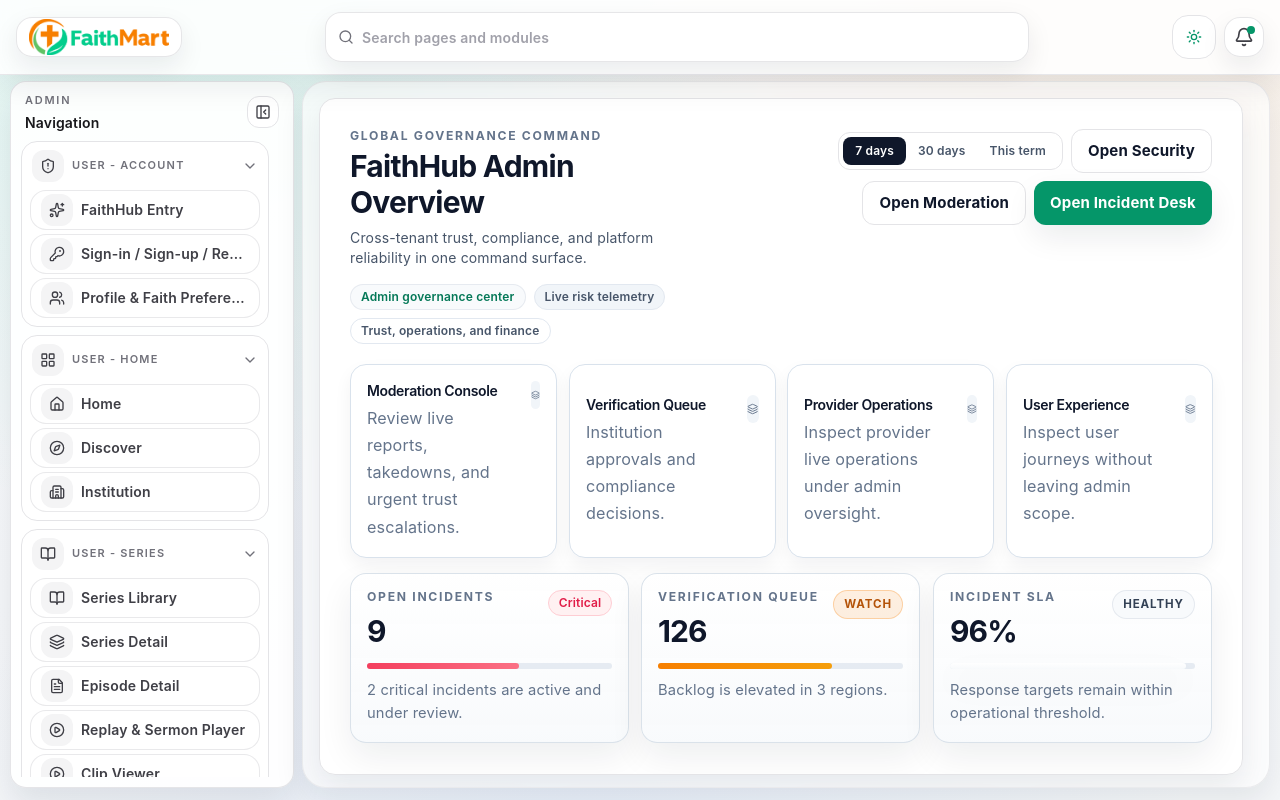
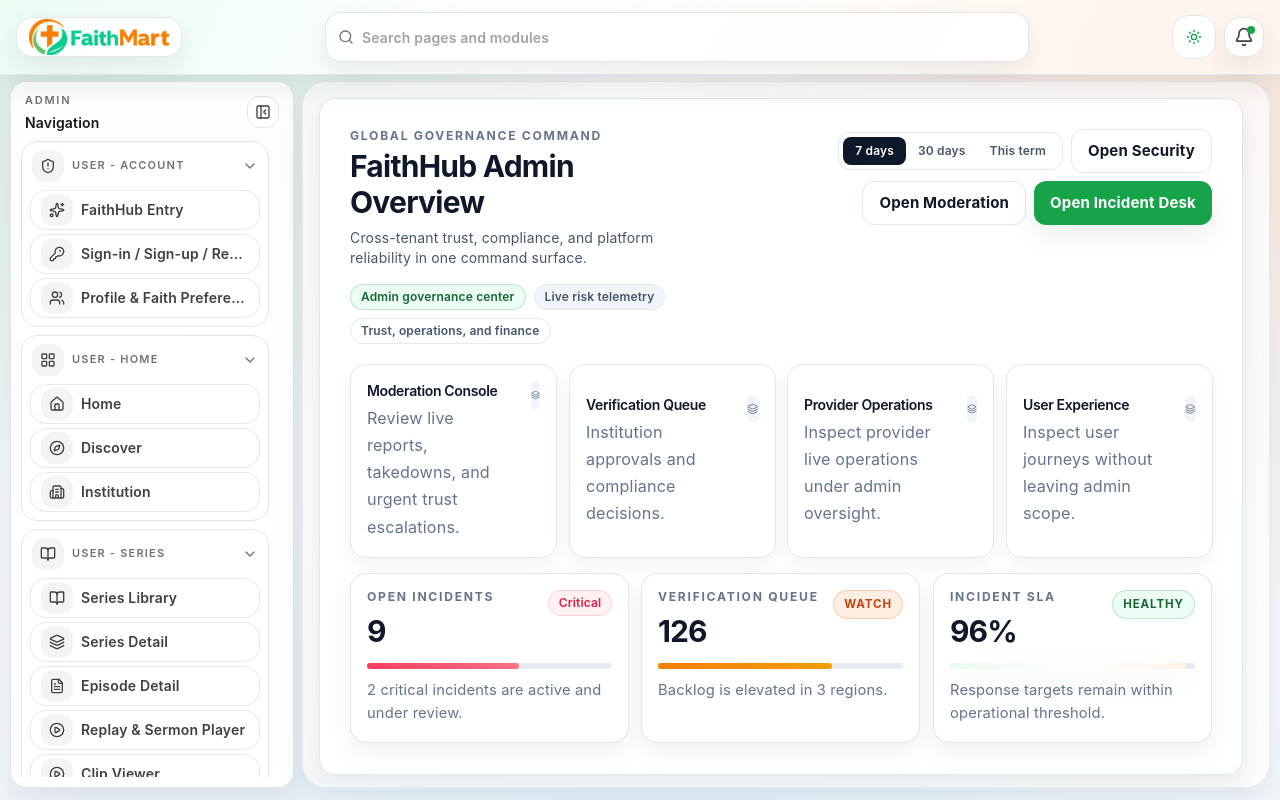
Before and after one commit to ayesigaisaac/FaithHub_MyLiveDealz_Buyer, a React (Vite) app: page /app/admin/overview in a window 1280 px wide. Built offline with nearby package versions, Linux system fonts and the light colour scheme.

Commit message:
style: roll out global evzone brand system across app

```diff
--- a/src/components/ui/button.tsx
+++ b/src/components/ui/button.tsx
@@ -21,8 +21,8 @@ function resolveStyles(variant: Variant): { variant: MuiButtonProps["variant"];
         boxShadow: "none",
         backgroundColor: "var(--surface)",
         "&:hover": {
-          borderColor: "var(--border)",
-          backgroundColor: "var(--surface)",
+          borderColor: "color-mix(in srgb, var(--accent) 45%, var(--border) 55%)",
+          backgroundColor: "color-mix(in srgb, var(--accent-soft) 32%, var(--surface) 68%)",
           boxShadow: "none",
         },
       },
@@ -34,8 +34,9 @@ function resolveStyles(variant: Variant): { variant: MuiButtonProps["variant"];
       variant: "text",
       sx: {
         textTransform: "none",
+        color: "var(--text-primary)",
         "&:hover": {
-          backgroundColor: "transparent",
+          backgroundColor: "var(--accent-soft)",
         },
       },
     };
@@ -49,9 +50,8 @@ function resolveStyles(variant: Variant): { variant: MuiButtonProps["variant"];
       backgroundColor: "var(--accent)",
       color: "#ffffff",
       "&:hover": {
-        backgroundColor: "var(--accent)",
-        filter: "none",
-        boxShadow: "var(--shadow-soft)",
+        backgroundColor: "var(--accent-strong)",
+        boxShadow: "0 14px 30px rgba(22, 163, 74, 0.28)",
       },
     },
   };
--- a/src/constants/ctaStyles.ts
+++ b/src/constants/ctaStyles.ts
@@ -2,10 +2,10 @@ export type CtaPriority = "primary" | "secondary" | "accent";
 
 export function ctaPriorityClass(priority: CtaPriority) {
   if (priority === "primary") {
-    return "border-transparent bg-[#059669] text-white hover:bg-[#047857]";
+    return "border-transparent bg-[#16a34a] text-white hover:bg-[#15803d]";
   }
   if (priority === "accent") {
-    return "border-transparent bg-[#f77f00] text-white hover:bg-[#e56f00]";
+    return "border-transparent bg-[#f97316] text-white hover:bg-[#ea580c]";
   }
   return "border-slate-200 bg-white text-slate-700 hover:bg-slate-50";
 }
--- a/src/styles/globals.css
+++ b/src/styles/globals.css
@@ -5,28 +5,26 @@
 :root {
   color-scheme: light;
   font-family: "Inter", "Manrope", "Plus Jakarta Sans", "Segoe UI Variable", "Trebuchet MS", sans-serif;
-  --bg: #f4f6f8;
+  --primary: #16a34a;
+  --primary-strong: #15803d;
+  --accent-orange: #f97316;
+  --bg: #f8fafc;
   --surface: #ffffff;
   --card: #ffffff;
-  --panel: #f4f4f5;
-  --border: #e4e4e7;
-  --text-primary: #0f172a;
-  --text-secondary: #52525b;
-  --accent: #059669;
-  --accent-soft: rgba(5, 150, 105, 0.12);
-  --accent-strong: #047857;
-  --warning: #f77f00;
-  --shadow-soft: 0 12px 30px rgba(15, 23, 42, 0.08);
-  --fh-shadow-card: 0 14px 34px rgba(15, 23, 42, 0.08);
-  --fh-shadow-card-hover: 0 22px 44px rgba(15, 23, 42, 0.13);
-  --fh-shell-topbar: linear-gradient(180deg, rgba(255, 255, 255, 0.98), rgba(248, 250, 252, 0.96));
-  --fh-hero-grad: linear-gradient(
-    180deg,
-    rgba(255, 255, 255, 0.98) 0%,
-    rgba(248, 250, 252, 0.97) 68%,
-    rgba(241, 245, 249, 0.98) 100%
-  );
-  --fh-hero-border: rgba(148, 163, 184, 0.18);
+  --panel: #eff4f9;
+  --border: #dfe7f1;
+  --text-primary: #111827;
+  --text-secondary: #475569;
+  --accent: var(--primary);
+  --accent-soft: rgba(22, 163, 74, 0.14);
+  --accent-strong: var(--primary-strong);
+  --warning: var(--accent-orange);
+  --shadow-soft: 0 10px 26px rgba(15, 23, 42, 0.08);
+  --fh-shadow-card: 0 12px 28px rgba(15, 23, 42, 0.08);
+  --fh-shadow-card-hover: 0 18px 36px rgba(15, 23, 42, 0.12);
+  --fh-shell-topbar: linear-gradient(120deg, rgba(236, 253, 243, 0.92), rgba(255, 255, 255, 0.96) 40%, rgba(255, 244, 235, 0.92));
+  --fh-hero-grad: linear-gradient(120deg, #eaf9ef 0%, #ffffff 52%, #fff2e8 100%);
+  --fh-hero-border: rgba(22, 163, 74, 0.2);
   --fh-nav-shell-bg: #f8fafc;
   --fh-nav-shell-border: #d8e1ea;
   --fh-nav-title: #0f172a;
@@ -75,23 +73,23 @@
   --fh-scroll-thumb: #6f859b;
   --fh-scroll-thumb-hover: #546b82;
   --fh-page-canvas-grad:
-    radial-gradient(circle at 14% -8%, rgba(3, 205, 140, 0.12), transparent 42%),
-    radial-gradient(circle at 88% -10%, rgba(247, 127, 0, 0.1), transparent 46%),
-    radial-gradient(circle at 45% 108%, rgba(59, 130, 246, 0.08), transparent 56%),
-    linear-gradient(180deg, #f8fafc 0%, #f4f6f8 100%);
-  --fh-page-header-bg: linear-gradient(180deg, rgba(255, 255, 255, 0.98), rgba(248, 250, 252, 0.94));
-  --fh-page-header-border: rgba(216, 225, 233, 0.9);
-  --fh-page-header-shadow: 0 14px 34px rgba(15, 23, 42, 0.09);
-  --fh-surface-card-bg: linear-gradient(180deg, rgba(255, 255, 255, 0.99), rgba(248, 250, 252, 0.97));
-  --fh-surface-card-border: rgba(215, 224, 233, 0.92);
-  --fh-surface-card-shadow: 0 14px 34px rgba(15, 23, 42, 0.07);
-  --fh-surface-card-shadow-hover: 0 20px 44px rgba(15, 23, 42, 0.11);
-  --fh-surface-subtle-bg: #f8fafd;
-  --fh-surface-subtle-border: #d9e2ec;
-  --fh-surface-accent-bg: linear-gradient(180deg, rgba(255, 255, 255, 0.99), rgba(248, 250, 252, 0.97));
-  --fh-surface-accent-border: rgba(148, 163, 184, 0.18);
-  --fh-surface-warm-bg: #fffaf3;
-  --fh-surface-warm-border: rgba(247, 127, 0, 0.2);
+    radial-gradient(circle at 8% -2%, rgba(22, 163, 74, 0.14), transparent 38%),
+    radial-gradient(circle at 94% 2%, rgba(249, 115, 22, 0.14), transparent 42%),
+    radial-gradient(circle at 52% 110%, rgba(14, 165, 233, 0.08), transparent 56%),
+    linear-gradient(180deg, #f8fafc 0%, #f2f7fb 100%);
+  --fh-page-header-bg: linear-gradient(120deg, rgba(236, 253, 243, 0.78), rgba(255, 255, 255, 0.94) 44%, rgba(255, 244, 235, 0.74));
+  --fh-page-header-border: rgba(205, 223, 213, 0.9);
+  --fh-page-header-shadow: 0 12px 28px rgba(15, 23, 42, 0.08);
+  --fh-surface-card-bg: #ffffff;
+  --fh-surface-card-border: rgba(222, 230, 240, 0.98);
+  --fh-surface-card-shadow: 0 10px 24px rgba(15, 23, 42, 0.06);
+  --fh-surface-card-shadow-hover: 0 16px 34px rgba(15, 23, 42, 0.1);
+  --fh-surface-subtle-bg: #f7fafd;
+  --fh-surface-subtle-border: #dfe7f1;
+  --fh-surface-accent-bg: linear-gradient(120deg, rgba(236, 253, 243, 0.46), rgba(255, 255, 255, 0.92) 55%, rgba(255, 244, 235, 0.42));
+  --fh-surface-accent-border: rgba(22, 163, 74, 0.22);
+  --fh-surface-warm-bg: #fff7ef;
+  --fh-surface-warm-border: rgba(249, 115, 22, 0.26);
 
   /* Legacy vars used throughout the codebase. */
   --faithhub-page-bg: var(--bg);
@@ -385,9 +383,9 @@ a,
 }
 
 .fh-shell-topbar {
-  background: rgb(255 255 255 / 0.86);
-  border-color: rgb(228 228 231 / 0.88);
-  backdrop-filter: blur(14px);
+  background: var(--fh-shell-topbar);
+  border-color: rgb(223 231 241 / 0.92);
+  backdrop-filter: blur(16px);
 }
 
 .fh-shell-control {
@@ -408,7 +406,7 @@ a,
 
 .fh-shell-control:focus-visible {
   outline: none;
-  box-shadow: 0 0 0 2px rgba(3, 205, 140, 0.2), 0 10px 26px rgba(15, 23, 42, 0.08);
+  box-shadow: 0 0 0 2px var(--accent-soft), 0 10px 26px rgba(15, 23, 42, 0.08);
 }
 
 .fh-surface-card {
@@ -439,7 +437,7 @@ a,
   inset: 0;
   border-radius: inherit;
   pointer-events: none;
-  background: linear-gradient(132deg, rgba(5, 55, 40, 0.22), rgba(5, 55, 40, 0.08) 44%, rgba(5, 55, 40, 0.14));
+  background: linear-gradient(132deg, rgba(22, 163, 74, 0.1), rgba(255, 255, 255, 0.04) 44%, rgba(249, 115, 22, 0.1));
 }
 
 .fh-hero-card > * {
@@ -455,101 +453,44 @@ a,
   text-shadow: 0 2px 10px rgba(15, 23, 42, 0.5);
 }
 
-/* Readability guardrail for legacy mint hero gradients that still use white copy. */
-:is(
-    [class*="bg-gradient-to-br"][class*="from-[#03cd8c]"][class*="to-[#eafcf6]"],
-    [class*="bg-gradient-to-br"][class*="from-[#03cd8c]"][class*="to-[#ebfcf6]"],
-    [class*="bg-gradient-to-br"][class*="from-[#03cd8c]"][class*="to-[#ebfbf4]"],
-    [class*="bg-gradient-to-br"][class*="from-[#03cd8c]"][class*="to-[#e9fbf3]"],
-    [class*="bg-gradient-to-br"][class*="from-[#03cd8c]"][class*="to-[#eef6f2]"],
-    [class*="bg-gradient-to-br"][class*="from-[#03cd8c]"][class*="to-[#edf6f2]"]
-  ) {
-  background-image: linear-gradient(
-    132deg,
-    rgba(5, 128, 92, 0.96) 0%,
-    rgba(7, 148, 108, 0.93) 44%,
-    rgba(16, 86, 82, 0.96) 100%
-  ) !important;
-  border-color: rgba(4, 118, 86, 0.5) !important;
-}
-
-:is(
-    [class*="bg-gradient-to-br"][class*="from-[#03cd8c]"][class*="to-[#eafcf6]"],
-    [class*="bg-gradient-to-br"][class*="from-[#03cd8c]"][class*="to-[#ebfcf6]"],
-    [class*="bg-gradient-to-br"][class*="from-[#03cd8c]"][class*="to-[#ebfbf4]"],
-    [class*="bg-gradient-to-br"][class*="from-[#03cd8c]"][class*="to-[#e9fbf3]"],
-    [class*="bg-gradient-to-br"][class*="from-[#03cd8c]"][class*="to-[#eef6f2]"],
-    [class*="bg-gradient-to-br"][class*="from-[#03cd8c]"][class*="to-[#edf6f2]"]
-  )
-  [class~="text-white"],
-:is(
-    [class*="bg-gradient-to-br"][class*="from-[#03cd8c]"][class*="to-[#eafcf6]"],
-    [class*="bg-gradient-to-br"][class*="from-[#03cd8c]"][class*="to-[#ebfcf6]"],
-    [class*="bg-gradient-to-br"][class*="from-[#03cd8c]"][class*="to-[#ebfbf4]"],
-    [class*="bg-gradient-to-br"][class*="from-[#03cd8c]"][class*="to-[#e9fbf3]"],
-    [class*="bg-gradient-to-br"][class*="from-[#03cd8c]"][class*="to-[#eef6f2]"],
-    [class*="bg-gradient-to-br"][class*="from-[#03cd8c]"][class*="to-[#edf6f2]"]
-  )
-  [class*="text-white/"] {
-  color: #ffffff !important;
-  text-shadow: 0 2px 12px rgba(15, 23, 42, 0.45);
-}
-
-/* Stronger readability guardrail for legacy mint hero gradients across pages. */
+/* Brand guardrail for legacy mint gradients so they match the EVzone green/orange system. */
 :is([class*="bg-gradient-to-br"][class*="from-[#03cd8c]"], [class*="bg-gradient-to-r"][class*="from-[#03cd8c]"]) {
-  background-image: linear-gradient(
-    132deg,
-    rgba(5, 112, 82, 0.98) 0%,
-    rgba(8, 131, 97, 0.96) 45%,
-    rgba(12, 57, 66, 0.98) 100%
-  ) !important;
-  border-color: rgba(8, 96, 74, 0.48) !important;
+  background-image: linear-gradient(120deg, #eaf9ef 0%, #ffffff 52%, #fff2e8 100%) !important;
+  border-color: rgba(22, 163, 74, 0.2) !important;
+  box-shadow: 0 12px 28px rgba(15, 23, 42, 0.09) !important;
 }
 
 :is([class*="bg-gradient-to-br"][class*="from-[#03cd8c]"], [class*="bg-gradient-to-r"][class*="from-[#03cd8c]"])
   [class~="text-white"],
 :is([class*="bg-gradient-to-br"][class*="from-[#03cd8c]"], [class*="bg-gradient-to-r"][class*="from-[#03cd8c]"])
   [class*="text-white/"] {
-  color: #f8fcff !important;
-  text-shadow: 0 2px 14px rgba(3, 14, 28, 0.42);
-}
-
-/* In light mode, legacy mint hero cards should read as calm panels, not loud fills. */
-[data-theme="light"]
-  :is([class*="bg-gradient-to-br"][class*="from-[#03cd8c]"], [class*="bg-gradient-to-r"][class*="from-[#03cd8c]"]) {
-  background-image: linear-gradient(180deg, rgba(255, 255, 255, 0.98) 0%, rgba(248, 250, 252, 0.96) 100%) !important;
-  border-color: rgba(148, 163, 184, 0.18) !important;
-  box-shadow: 0 14px 34px rgba(15, 23, 42, 0.08) !important;
-}
-
-[data-theme="light"]
-  :is([class*="bg-gradient-to-br"][class*="from-[#03cd8c]"], [class*="bg-gradient-to-r"][class*="from-[#03cd8c]"])
-  [class~="text-white"],
-[data-theme="light"]
-  :is([class*="bg-gradient-to-br"][class*="from-[#03cd8c]"], [class*="bg-gradient-to-r"][class*="from-[#03cd8c]"])
-  [class*="text-white/"] {
-  color: #0f172a !important;
+  color: #111827 !important;
   text-shadow: none !important;
-}
-
-[data-theme="light"]
-  :is([class*="bg-gradient-to-br"][class*="from-[#03cd8c]"], [class*="bg-gradient-to-r"][class*="from-[#03cd8c]"])
-  [class*="bg-white/"] {
-  background-color: rgba(255, 255, 255, 0.82) !important;
-  border-color: rgba(148, 163, 184, 0.24) !important;
 }
 
 [data-theme="light"] [class*="text-[#03cd8c]"],
 [data-theme="light"] [class*="text-emerald-600"],
 [data-theme="light"] [class*="text-emerald-700"],
 [data-theme="light"] [class*="text-emerald-800"] {
-  color: #047857 !important;
+  color: #166534 !important;
+}
+
+[data-theme="light"] [class*="text-[#f77f00]"],
+[data-theme="light"] [class*="text-orange-600"],
+[data-theme="light"] [class*="text-orange-700"] {
+  color: #c2410c !important;
 }
 
 [data-theme="light"] [class~="bg-[#03cd8c]"],
 [data-theme="light"] [class*="bg-emerald-500"],
 [data-theme="light"] [class*="bg-emerald-600"] {
-  background-color: #059669 !important;
+  background-color: #16a34a !important;
+}
+
+[data-theme="light"] [class*="bg-[#f77f00]"],
+[data-theme="light"] [class*="bg-orange-500"],
+[data-theme="light"] [class*="bg-orange-600"] {
+  background-color: #f97316 !important;
 }
 
 [data-theme="light"] [class*="bg-[#ecfff8]"],
@@ -557,28 +498,37 @@ a,
 [data-theme="light"] [class*="bg-[#03cd8c]/15"],
 [data-theme="light"] [class*="bg-[#03cd8c]/20"],
 [data-theme="light"] [class*="bg-emerald-50"] {
-  background-color: #f8fafc !important;
+  background-color: #ecfdf3 !important;
 }
 
 [data-theme="light"] [class*="border-[#03cd8c]"],
 [data-theme="light"] [class*="border-emerald-100"],
 [data-theme="light"] [class*="border-emerald-200"] {
-  border-color: rgba(148, 163, 184, 0.18) !important;
+  border-color: rgba(22, 163, 74, 0.24) !important;
+}
+
+[data-theme="light"] [class*="border-[#f77f00]"],
+[data-theme="light"] [class*="border-orange-200"] {
+  border-color: rgba(249, 115, 22, 0.28) !important;
 }
 
 [data-theme="light"] [class*="bg-[linear-gradient(135deg,#ecfdf5_0%,#f8fafc_100%)]"] {
-  background-image: linear-gradient(180deg, rgba(255, 255, 255, 0.98), rgba(248, 250, 252, 0.96)) !important;
-  border-color: rgba(148, 163, 184, 0.18) !important;
-  box-shadow: 0 14px 34px rgba(15, 23, 42, 0.08) !important;
+  background-image: linear-gradient(120deg, #eaf9ef 0%, #ffffff 52%, #fff2e8 100%) !important;
+  border-color: rgba(22, 163, 74, 0.2) !important;
+  box-shadow: 0 12px 28px rgba(15, 23, 42, 0.09) !important;
 }
 
 [data-theme="light"] [class*="shadow-[#03cd8c]/"],
 [data-theme="light"] [class*="shadow-emerald-500/"] {
-  box-shadow: 0 14px 34px rgba(15, 23, 42, 0.08) !important;
+  box-shadow: 0 14px 30px rgba(22, 163, 74, 0.24) !important;
 }
 
 [data-theme="light"] [class*="hover:bg-[#02b67c]"]:hover {
-  background-color: #047857 !important;
+  background-color: #15803d !important;
+}
+
+[data-theme="light"] [class*="hover:bg-[#e56f00]"]:hover {
+  background-color: #ea580c !important;
 }
 
 .fh-actions-grid {
@@ -598,15 +548,15 @@ a,
 }
 
 .fh-pill-emerald {
-  border: 1px solid rgba(148, 163, 184, 0.2);
-  background: #f8fafc;
-  color: #334155;
+  border: 1px solid rgba(22, 163, 74, 0.24);
+  background: #ecfdf3;
+  color: #166534;
 }
 
 .fh-pill-orange {
-  border: 1px solid rgba(247, 127, 0, 0.28);
-  background: rgba(247, 127, 0, 0.12);
-  color: #b45309;
+  border: 1px solid rgba(249, 115, 22, 0.28);
+  background: rgba(249, 115, 22, 0.12);
+  color: #c2410c;
 }
 
 .fh-pill-slate {
@@ -626,6 +576,34 @@ a,
 .fh-inline-action:hover {
   background: var(--card);
   transform: none;
+}
+
+/* Global utility classes for consistent EVzone-inspired styling. */
+.card {
+  background: var(--card);
+  border: 1px solid var(--border);
+  border-radius: 12px;
+  box-shadow: 0 10px 24px rgba(15, 23, 42, 0.06);
+}
+
+.btn-primary {
+  background: var(--primary);
+  color: #ffffff;
+  border: 1px solid transparent;
+}
+
+.btn-primary:hover {
+  background: var(--primary-strong);
+}
+
+.btn-accent {
+  background: var(--accent-orange);
+  color: #ffffff;
+  border: 1px solid transparent;
+}
+
+.btn-accent:hover {
+  background: #ea580c;
 }
 
 @keyframes fh-fade-rise {
@@ -1487,14 +1465,14 @@ a,
 }
 
 .fh-scroll-region::-webkit-scrollbar-thumb {
-  background: linear-gradient(180deg, var(--fh-scroll-thumb), color-mix(in srgb, var(--fh-scroll-thumb) 72%, #059669 28%));
+  background: linear-gradient(180deg, var(--fh-scroll-thumb), color-mix(in srgb, var(--fh-scroll-thumb) 72%, var(--accent) 28%));
   border-radius: 999px;
   border: 1px solid var(--fh-scroll-track);
   min-height: 28px;
 }
 
 .fh-scroll-region::-webkit-scrollbar-thumb:hover {
-  background: linear-gradient(180deg, var(--fh-scroll-thumb-hover), color-mix(in srgb, var(--fh-scroll-thumb-hover) 74%, #059669 26%));
+  background: linear-gradient(180deg, var(--fh-scroll-thumb-hover), color-mix(in srgb, var(--fh-scroll-thumb-hover) 74%, var(--accent) 26%));
 }
 
 .fh-scroll-region::-webkit-scrollbar-corner {
--- a/tailwind.config.ts
+++ b/tailwind.config.ts
@@ -5,8 +5,13 @@ export default {
   theme: {
     extend: {
       colors: {
-        evgreen: "#03cd8c",
-        evorange: "#f77f00",
+        primary: "#16a34a",
+        accent: "#f97316",
+        dark: "#111827",
+        light: "#f8fafc",
+        card: "#ffffff",
+        evgreen: "#16a34a",
+        evorange: "#f97316",
         evgray: "#a6a6a6",
         evlight: "#f2f2f2",
       },
```
